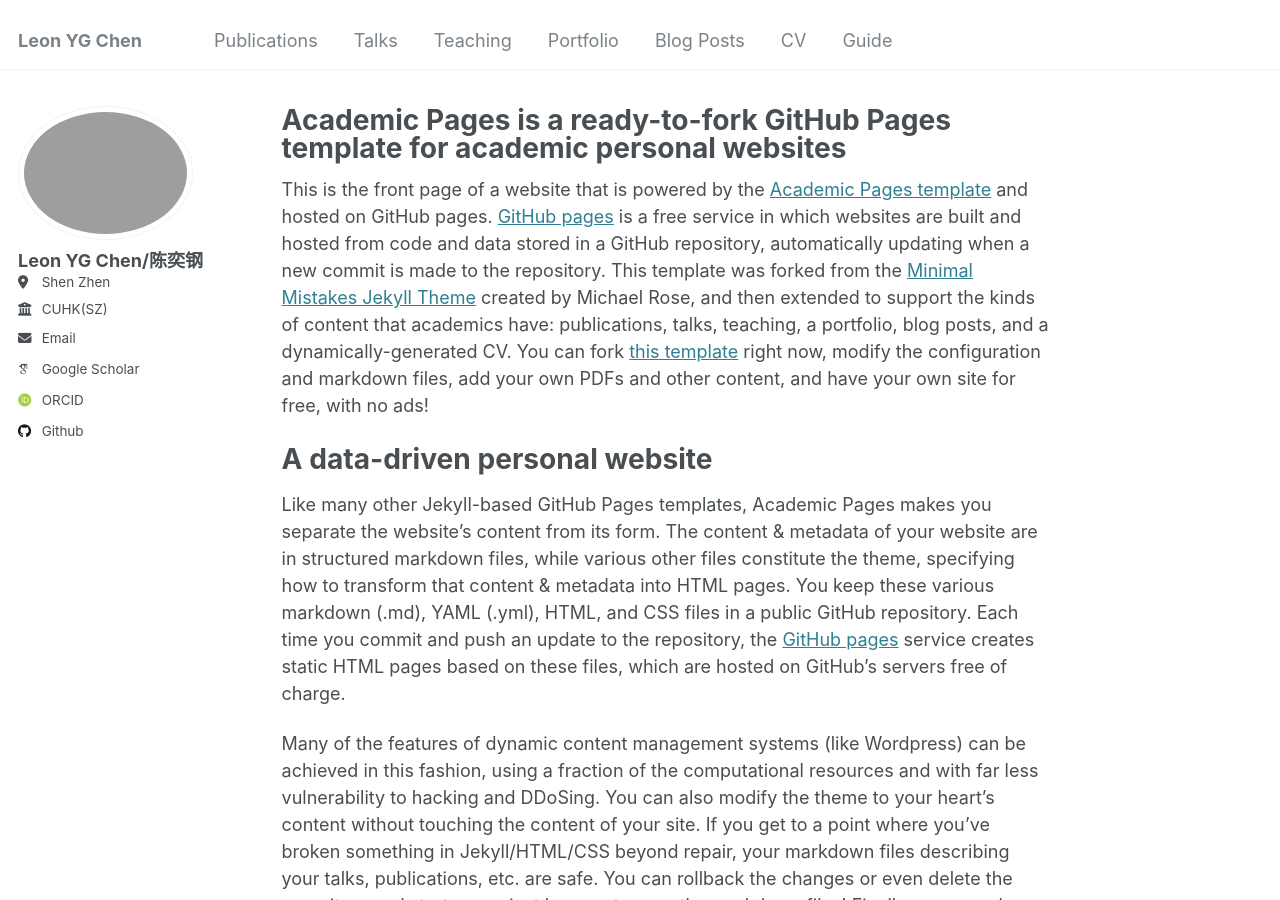
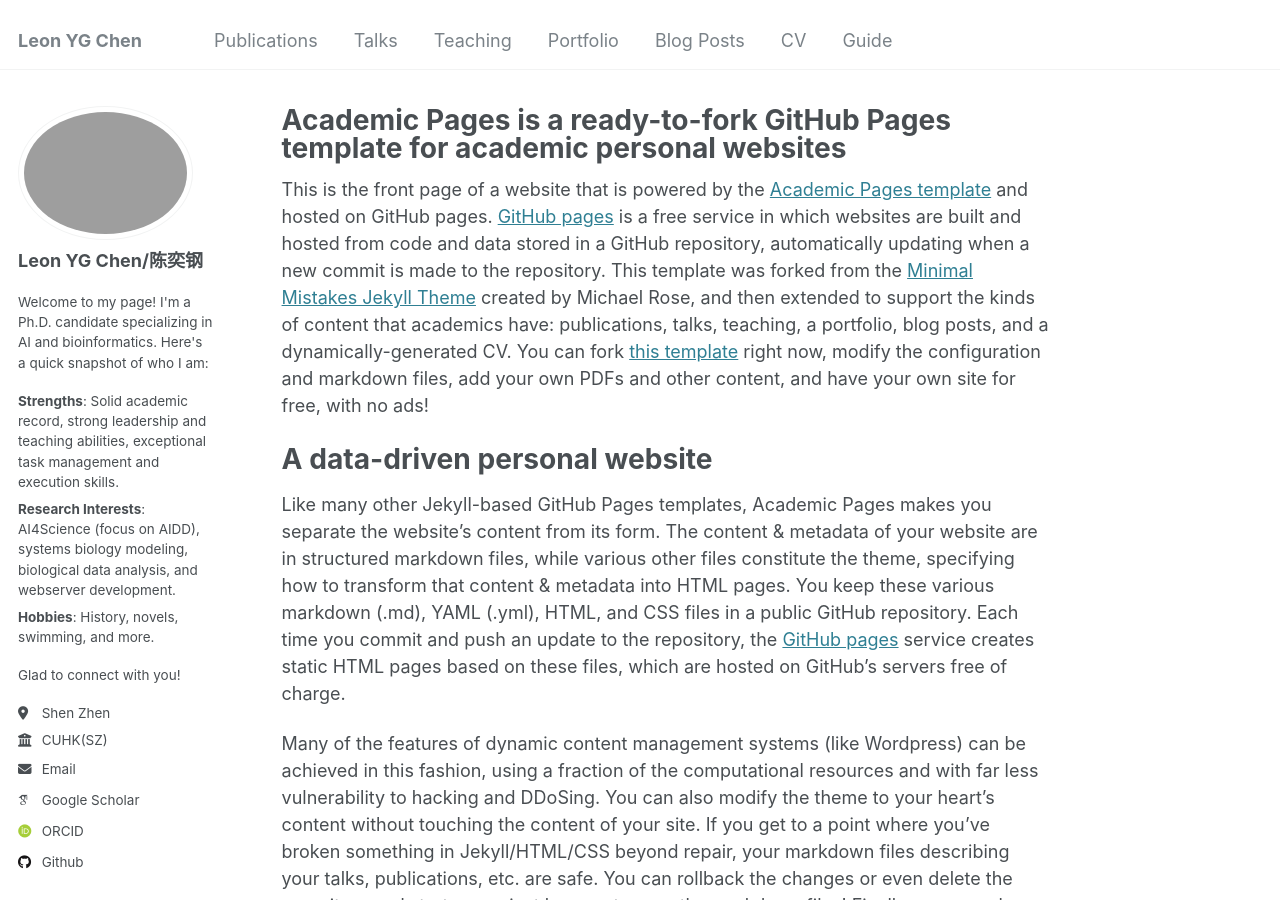
Before and after one commit to Yigang-Chen/Yigang-Chen.github.io, a Jekyll site: the page built from _pages/about.md, in a window 1280 px wide and 900 px high. Built offline with Jekyll 4.4.1, drawn with Linux system fonts in a browser that asks for light colours; some web fonts are replaced.

Commit message:
change bio

```diff
--- a/_config.yml
+++ b/_config.yml
@@ -24,12 +24,15 @@
   avatar           : "陈奕钢.jpg"
   name             : "Leon YG Chen/陈奕钢"
   pronouns         : # example: "she/her"
-  bbio: |
-    Welcome to my page! I'm a Ph.D. candidate specializing in AI and bioinformatics. Here's a quick snapshot of who I am:
-    - **Strengths**: Solid academic record, strong leadership and teaching abilities, exceptional task management and execution skills.
-    - **Research Interests**: AI4Science (focus on AIDD), systems biology modeling, biological data analysis, and webserver development.
-    - **Hobbies**: History, novels, swimming, and more.
-    Glad to connect with you!
+  bio: |
+    <p>Welcome to my page! I'm a Ph.D. candidate specializing in AI and bioinformatics. Here's a quick snapshot of who I am:</p>
+    <ul style="padding-left: 0; margin-left: 0;">
+    <li><b>Strengths</b>: Solid academic record, strong leadership and teaching abilities, exceptional task management and execution skills.</li>
+    <li><b>Research Interests</b>: AI4Science (focus on AIDD), systems biology modeling, biological data analysis, and webserver development.</li>
+    <li><b>Hobbies</b>: History, novels, swimming, and more.</li>
+    </ul>
+    <p>Glad to connect with you!</p>
+
   location         : "Shen Zhen"
   employer         : "CUHK(SZ)"
   uri              : # URL
```
